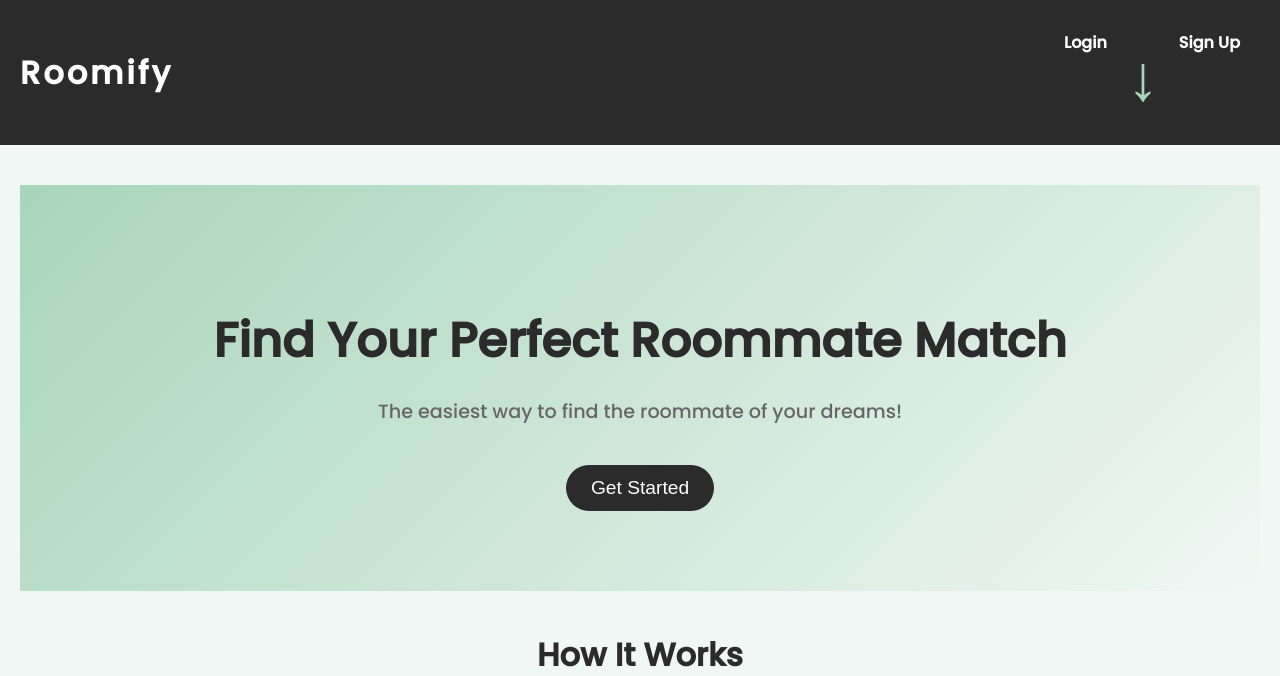
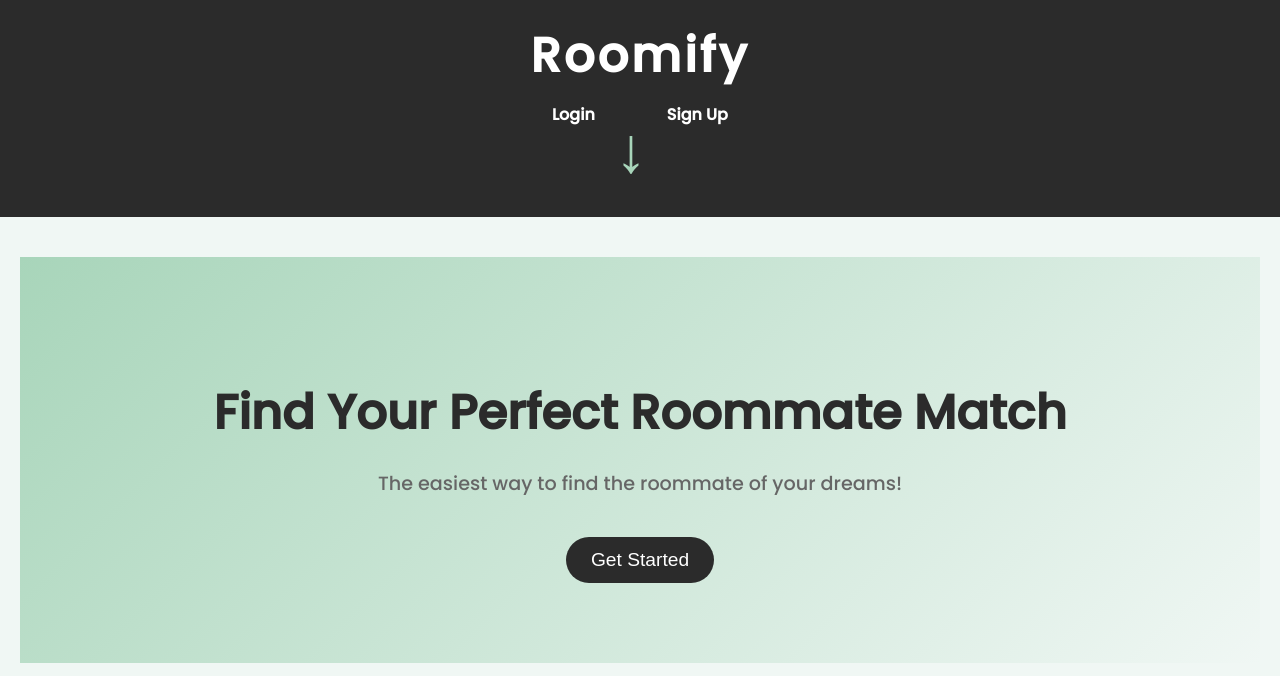
Before and after one commit to annapatel122/Roomify, a PHP site: page /html-pages/home-page.html in a window 1280 px wide. Shown: the top 676 px of the page. Run offline with PHP 8.4, Linux system fonts and the light colour scheme.

Commit message:
maybe will work

```diff
--- a/Root/assets/css/style-home.css
+++ b/Root/assets/css/style-home.css
@@ -10,9 +10,6 @@ body {
     z-index: 0;
 }
 header {
-    display: flex;
-    align-items: center;
-    justify-content: space-between;
     background-color: #2b2b2b;
     color: white;
     padding: 20px;
@@ -21,6 +18,7 @@ header {
 
 header h1 {
     margin: 0;
+    font-size: 3rem;
     letter-spacing: 3px;
     animation: slideDown 3s ease;
 }
```
